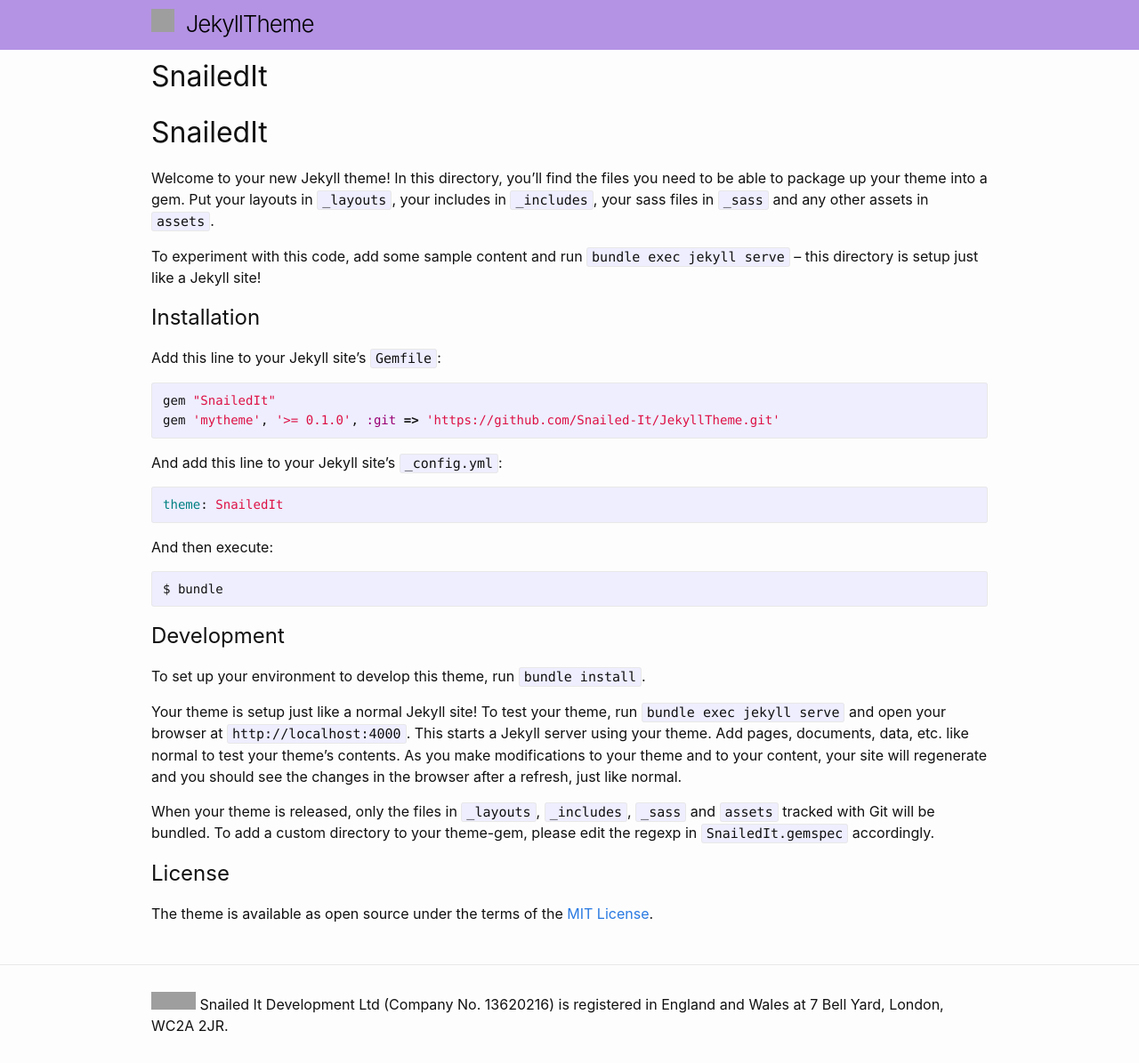
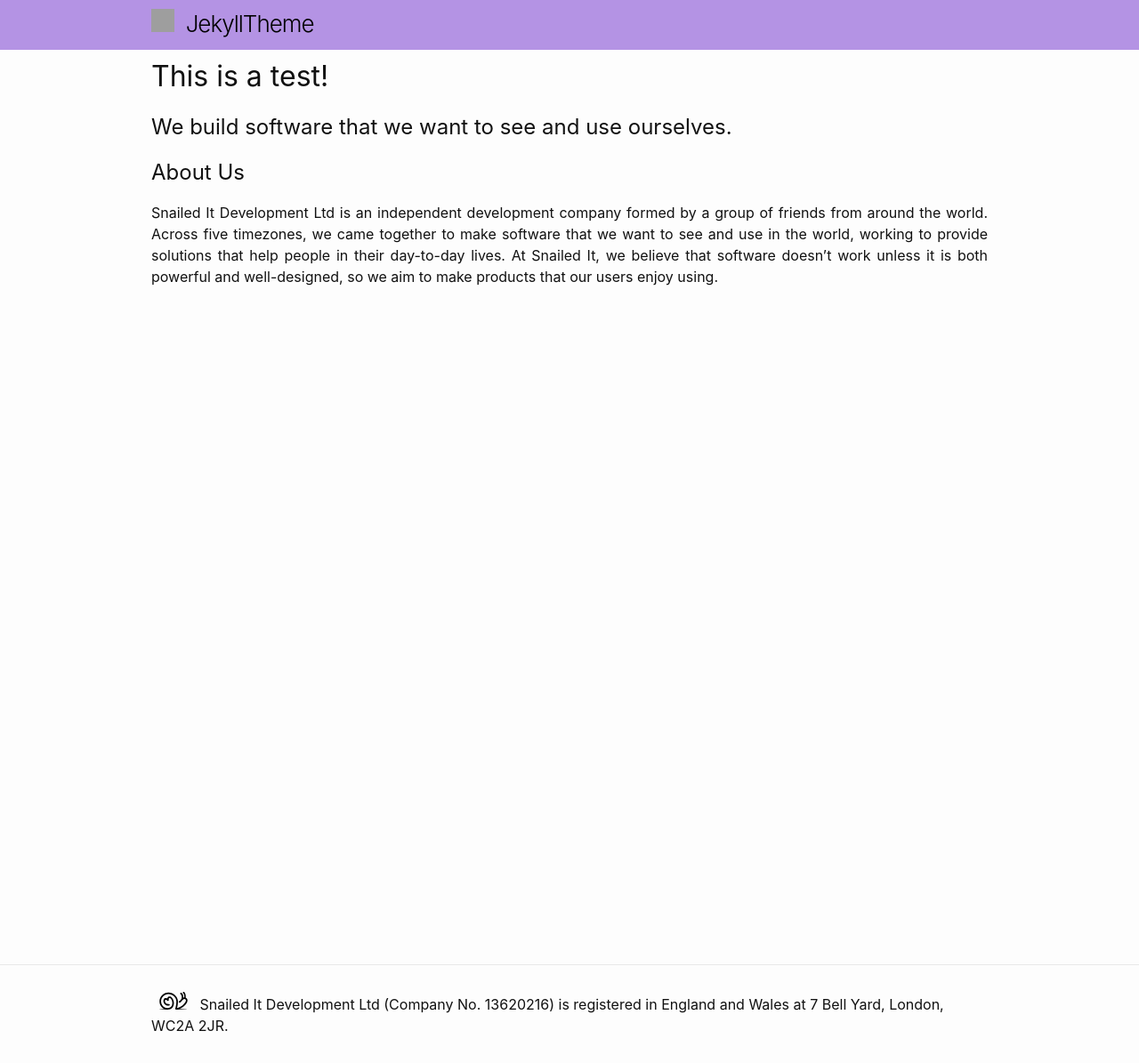
Before and after one commit to Snailed-It/JekyllTheme, a Jekyll site: the page built from index.html, in a window 1280 px wide and 1195 px high. Shown: the whole window at 89% size. Built offline with Jekyll 4.4.1, drawn with Linux system fonts in a browser that asks for light colours; our own code applies the rules of GitHub Pages for plain Markdown files; grey boxes are pictures that could not be loaded.

Commit message:
Favicon with default fallback, add snail, and some handy tools

```diff
--- a/_includes/head.html
+++ b/_includes/head.html
@@ -3,7 +3,7 @@
 	<meta content='IE=edge' http-equiv='X-UA-Compatible' />
 	<meta content='width=device-width, initial-scale=1' name='viewport' />
 	{%- seo -%}
-	<link href='{{ site.favicon }}' rel='shortcut icon' />
+	<link href="{{ site.favicon | default: '/assets/snail.svg' }}" rel='shortcut icon' />
 	<link href="{{ '/assets/css/style.css' | relative_url }}" rel='stylesheet'>
 	<title>{{ page.title }} | {{ site.title }}</title>
 	{%- feed_meta -%}
--- /dev/null
+++ b/index.html
@@ -0,0 +1,17 @@
+---
+title: This is a test!
+subtitle: We build software that we want to see and use ourselves.
+layout: home
+---
+
+<section id='about'>
+
+	<h2>About Us</h2>
+
+	<p style='text-align: justify;'>Snailed It Development Ltd is an independent development company formed by a group
+		of friends from around the world. Across five timezones, we came together to make software that we want to see
+		and use in the world, working to provide solutions that help people in their day-to-day lives. At Snailed It, we
+		believe that software doesn’t work unless it is both powerful and well-designed, so we aim to make products that
+		our users enjoy using.</p>
+
+</section>
```
Also changed, not shown: assets/snail.svg (added).
